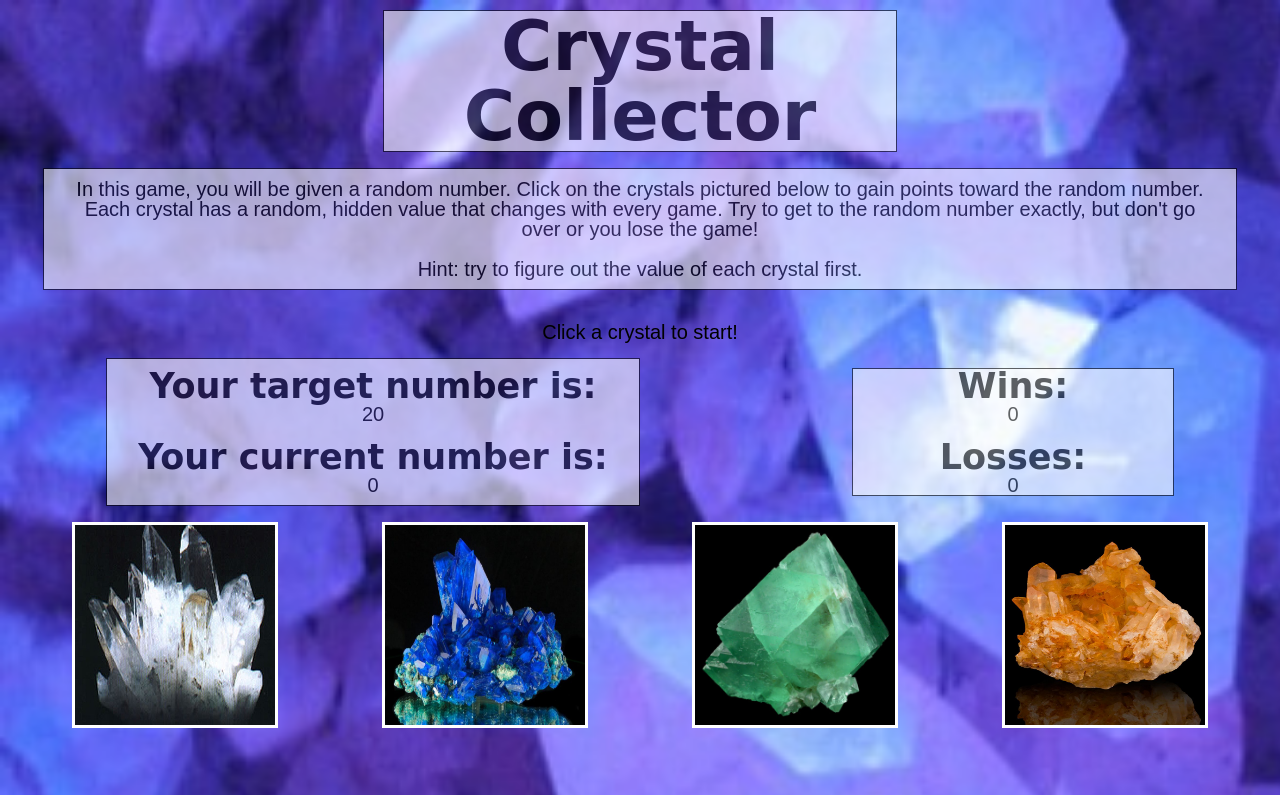
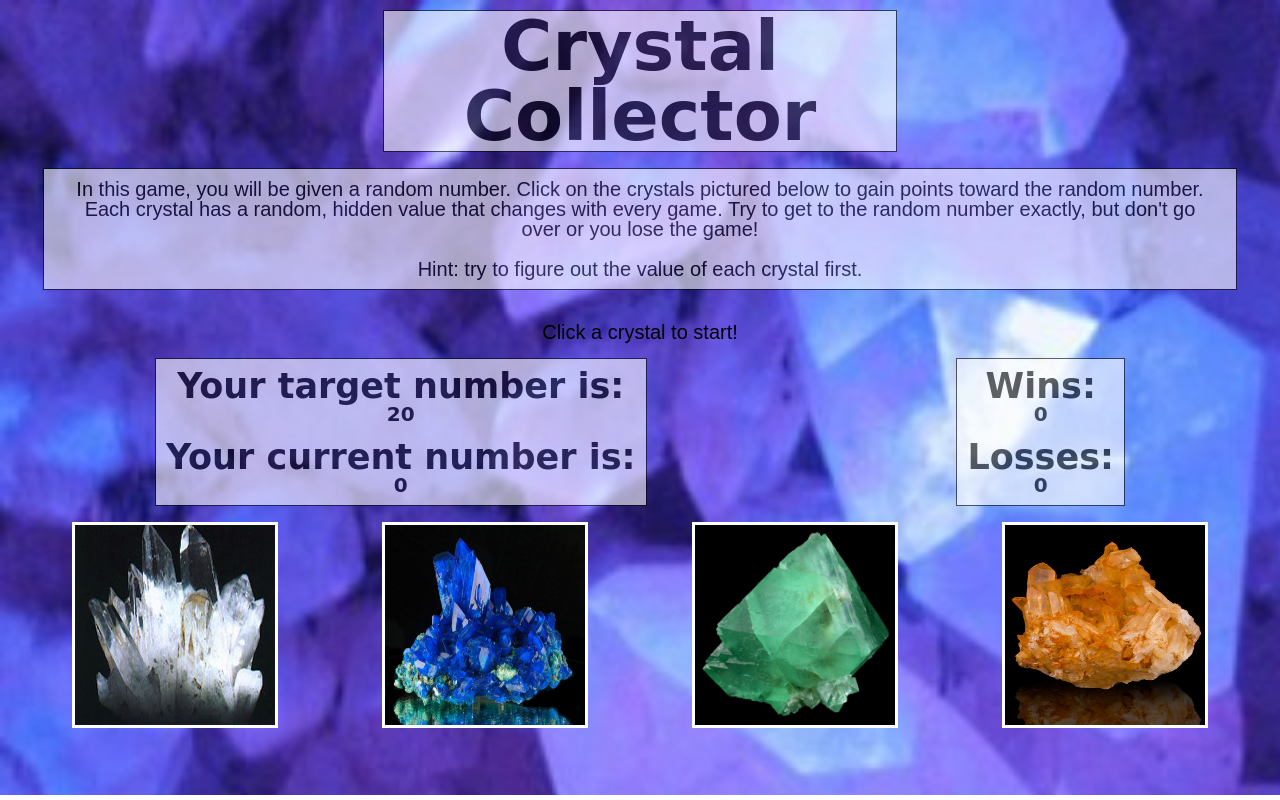
Before and after one commit to mford008/Crystal-Collector-The-Game, a plain HTML site: page index.html in a window 1280 px wide. Drawn offline with nearby package versions, Linux system fonts and the light colour scheme; a web font is replaced by a local one.

Commit message:
still playing with layout.

```diff
--- a/assets/css/style.css
+++ b/assets/css/style.css
@@ -76,6 +76,7 @@ span {
 }
 .playerinfo {
   display: flex;
+
 }
 
 .playerstats {
@@ -84,11 +85,11 @@ span {
   flex-direction: row;*/
   margin: auto;
   /*flex: 1;*/
-  width: 25%;
+  /*width: 25%;*/
   background-color: #ffffff;
   border: 1px solid black;
   opacity: 0.6;
-  /*padding: 10px;*/
+  padding: 10px;
 }
 .numbers {
   /*display: flex;
@@ -96,7 +97,7 @@ span {
   flex-direction: row;*/
   /*flex: 1;*/
   margin: auto;
-  width: 40%;
+  /*width: 40%;*/
   background-color: #ffffff;
   border: 1px solid black;
   opacity: 0.6;
--- a/index.html
+++ b/index.html
@@ -47,15 +47,15 @@
 		<div class="playerinfo">
 		<div class="numbers">
 			<div id="computernumber">
-				<h2>Your target number is: </h2>
-				<div id="targetnumber"></div>
+				<h2>Your target number is: <div id="targetnumber"> </div></h2>
+				<!-- <div id="targetnumber"></div> -->
 			</div>
 
 			<br>
 
 			<div id="playernumber">
-				<h2>Your current number is: </h2>
-				<div id="updatedplayernumber"></div>
+				<h2>Your current number is: <div id="updatedplayernumber"> </div></h2>
+				<!-- <div id="updatedplayernumber"></div> -->
 			</div>
 		</div>
 
@@ -63,15 +63,15 @@
 
 		<div class="playerstats">
 			<div class="wins">
-				<span>Wins: </span>
-					<div id="winnumber"></div>
+				<span>Wins: <div id="winnumber"></div> </span>
+					<!-- <div id="winnumber"></div> -->
 			</div>
 
 			<br>
 
 			<div class="losses">
-				<span> Losses: </span>
-					<div id="lossnumber"></div>
+				<span> Losses: <div id="lossnumber"></div> </span>
+					<!-- <div id="lossnumber"></div> -->
 			</div>
 		</div>
 		</div>
```
